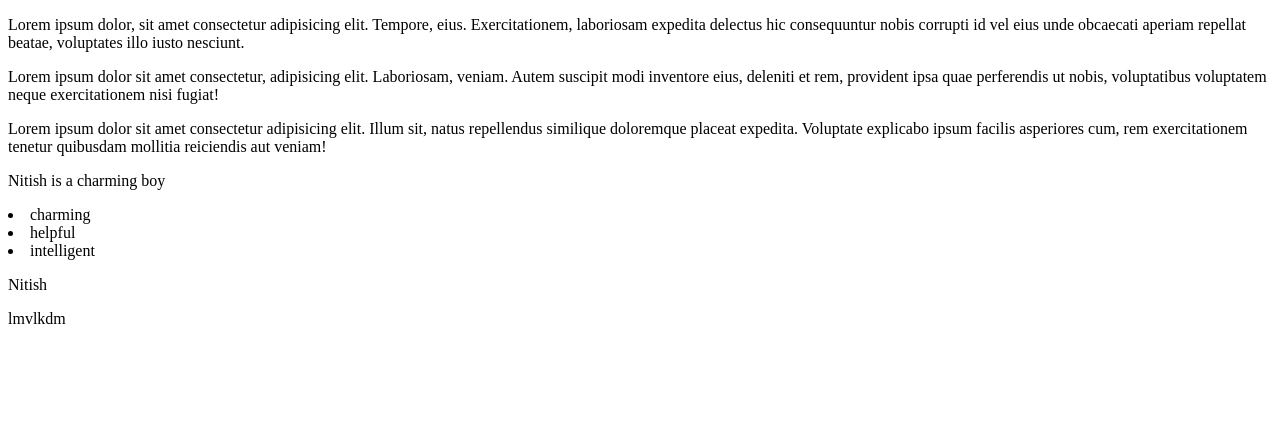
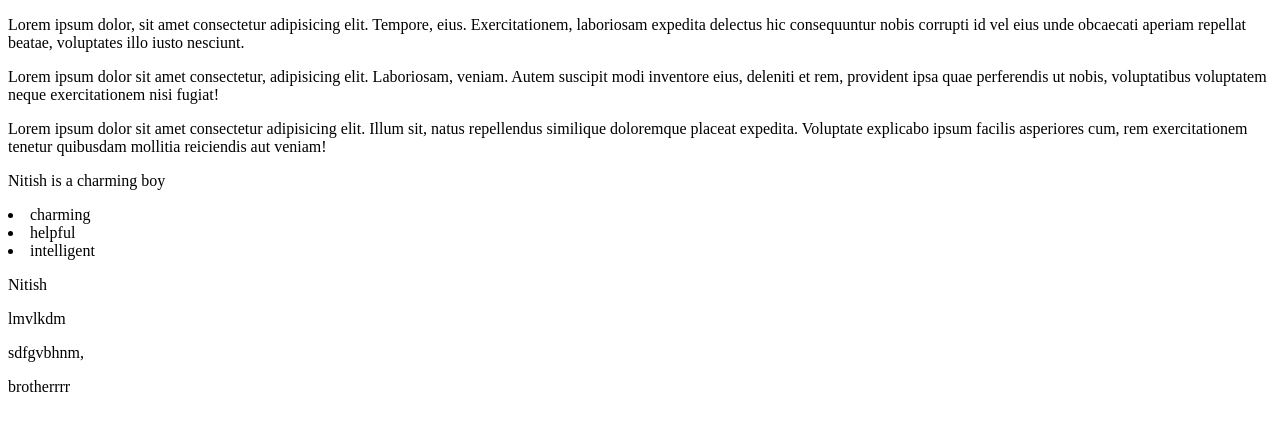
Before and after one commit to Nitish0604/Git_work, a plain HTML site: page index.html in a window 1280 px wide. Drawn offline with Linux system fonts and the light colour scheme.

Commit message:
learning

```diff
--- a/index.html
+++ b/index.html
@@ -17,7 +17,9 @@
 
     <p>Nitish</p>
     <p>lmvlkdm</p>
+    <p>sdfgvbhnm,</p>
 
+    <p>brotherrrr</p>
 
 </body>
 </html>
```
